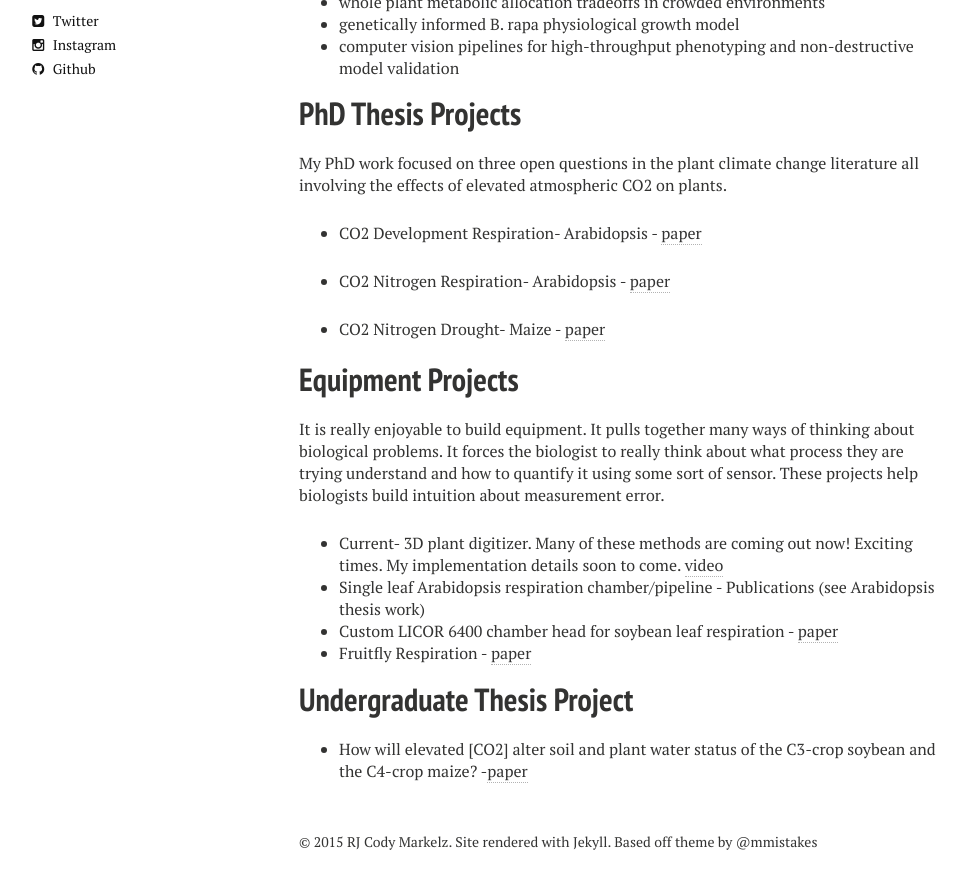
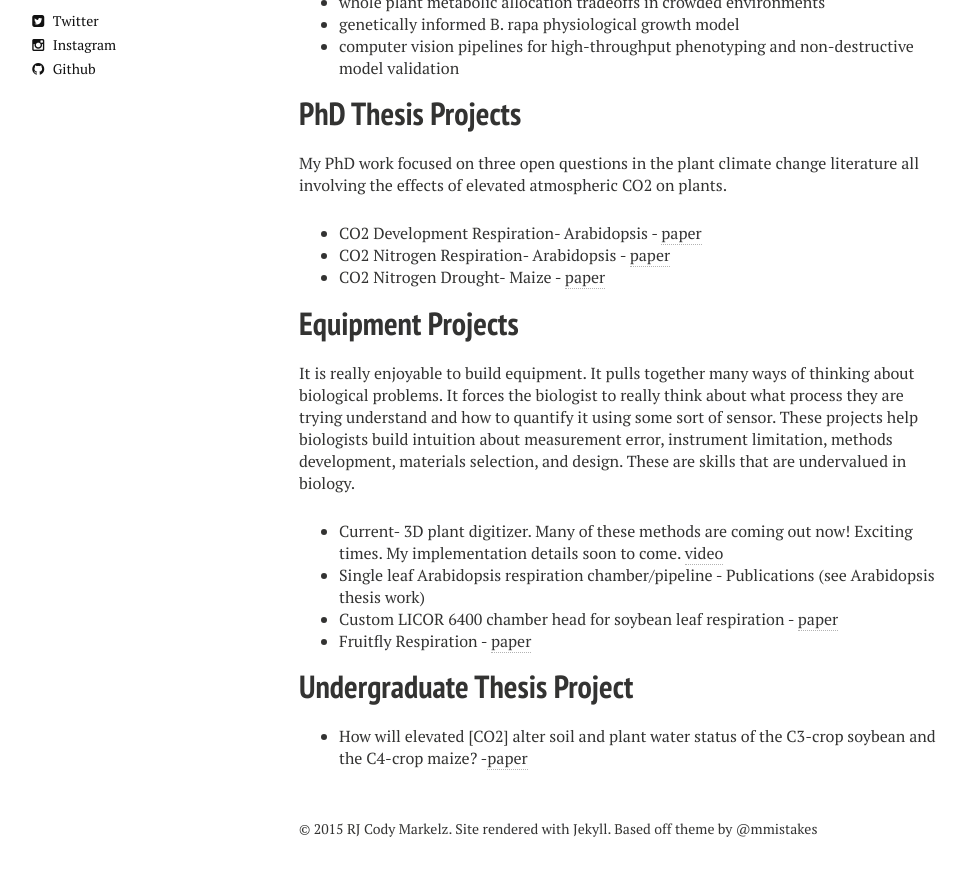
Before and after one commit to carynJohansen/old2, a Jekyll site: the page built from research_projects.md, in a window 1280 px wide and 900 px high, scrolled down 727 px. Shown: the top 889 px of the window, without its empty margins (21-988 px from the left). Built offline with Jekyll 4.4.1, drawn with Linux system fonts in a browser that asks for light colours; nearby versions of some CDN libraries.

Commit message:
formatting update

```diff
--- a/research_projects.md
+++ b/research_projects.md
@@ -23,14 +23,12 @@ image:
 My PhD work focused on three open questions in the plant climate change literature all involving the effects of elevated atmospheric CO2 on plants.
 
 * CO2 Development Respiration- Arabidopsis - [paper](/pdfs/Markelz_etal_2014b.pdf)
-
 * CO2 Nitrogen Respiration- Arabidopsis - [paper](/pdfs/Markelz_etal_2014a.pdf)
-
 * CO2 Nitrogen Drought- Maize - [paper](/pdfs/Markelz_etal_2011.pdf)
 
 
 #Equipment Projects
-It is really enjoyable to build equipment. It pulls together many ways of thinking about biological problems. It forces the biologist to really think about what process they are trying understand and how to quantify it using some sort of sensor. These projects help biologists build intuition about measurement error.
+It is really enjoyable to build equipment. It pulls together many ways of thinking about biological problems. It forces the biologist to really think about what process they are trying understand and how to quantify it using some sort of sensor. These projects help biologists build intuition about measurement error, instrument limitation, methods development, materials selection, and design. These are skills that are undervalued in biology.
 
 * Current- 3D plant digitizer. Many of these methods are coming out now! Exciting times. My implementation details soon to come. [video](https://vimeo.com/108757972)
 * Single leaf Arabidopsis respiration chamber/pipeline - Publications (see Arabidopsis thesis work)
```
